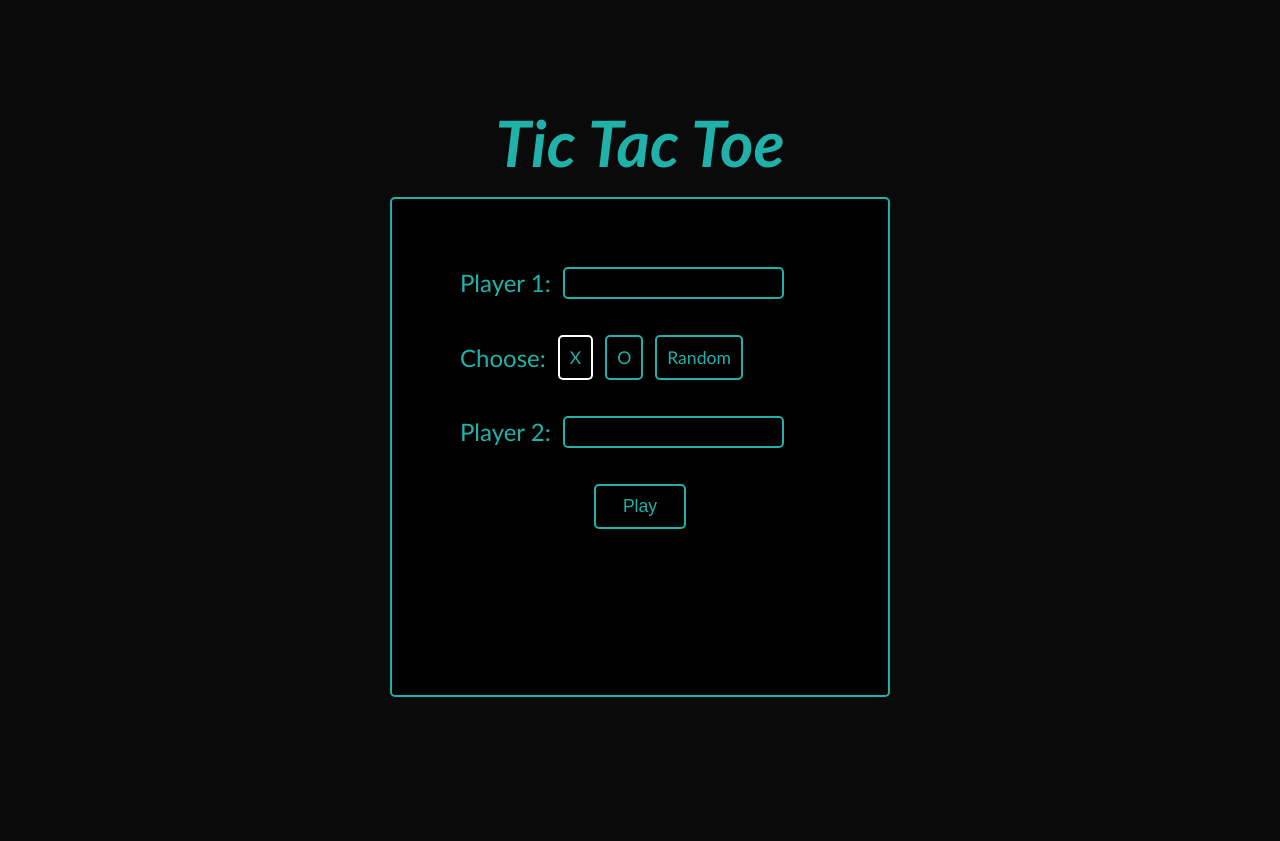
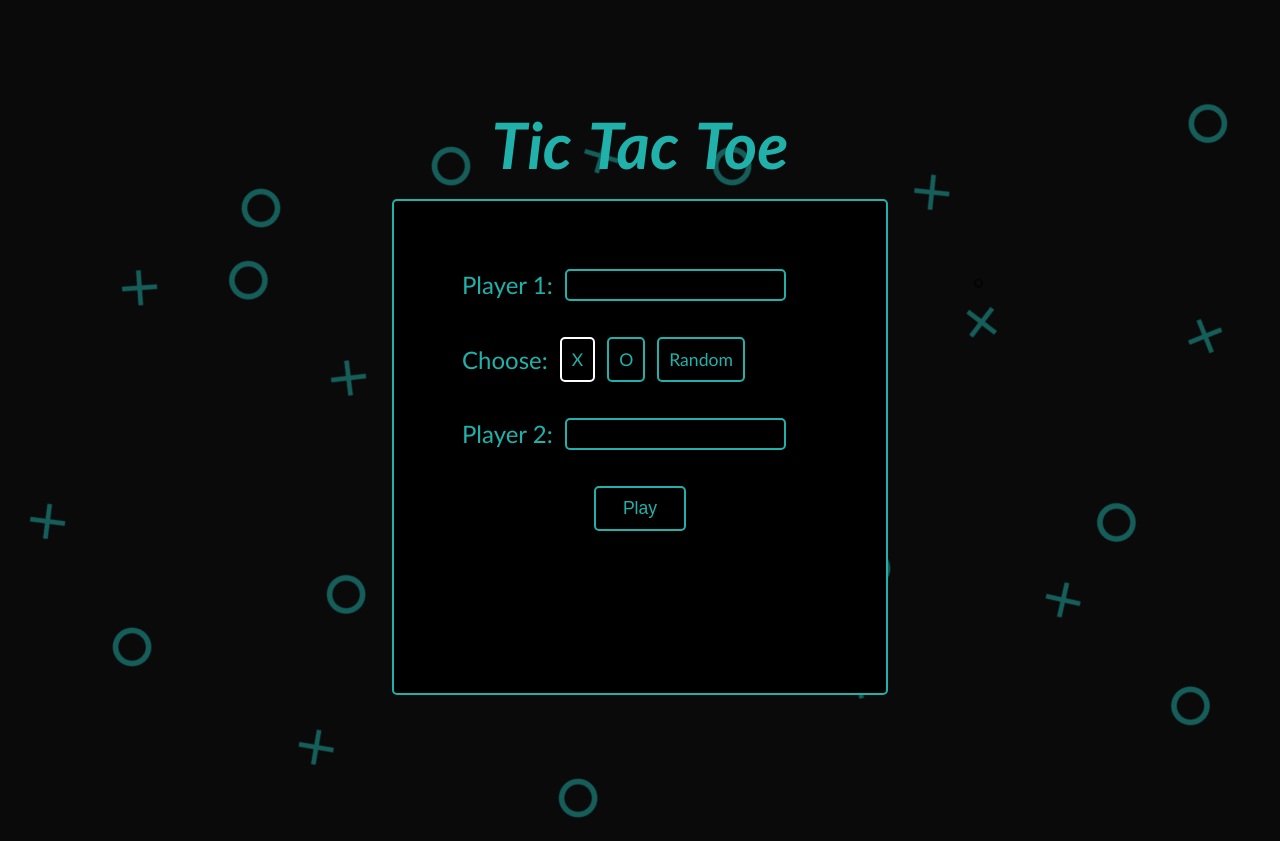
Before and after one commit to DragicevicS/tic-tac-toe, a plain HTML site: page index.html in a window 1280 px wide. Before the commit the page ends 800 px from the top, so only its background shows below. Drawn offline with Linux system fonts and the light colour scheme.

Commit message:
Add animation to the background, header and game container

```diff
--- a/game.js
+++ b/game.js
@@ -1,4 +1,4 @@
-const settings = (() => {
+const settings = (() => { // starting screen settings for adding player names and choosing symbols
 const form = document.querySelector('form');
 function switchDisplay(e) {
   const playerTurn = document.querySelector('.player-turn');
@@ -48,7 +48,8 @@ const game = () => {
   const switchPlayer = () => activePlayer = activePlayer === player[0] ? player[1] : player[0];
   const getActivePlayer = () => activePlayer;
   playerTurn.textContent = `${getActivePlayer().name}'s turn - ${getActivePlayer().playerSymbol}`;
-  for (let i=0; i < 9; i++) { // setting 9 buttons as the board
+
+  for (let i = 0; i < 9; i++) { // setting 9 buttons as the board
     const cellButton = document.createElement('button');
     cellButton.setAttribute('id', i);
     boardContainer.appendChild(cellButton);
@@ -90,7 +91,6 @@ const game = () => {
     const selectedCell = e.target.id;
     if (!selectedCell) return;
     makeMove(selectedCell);
-    console.log(player1);
   };
   boardContainer.addEventListener('click', clickHandlerBoard);
 };
--- a/index.html
+++ b/index.html
@@ -9,12 +9,16 @@
   <script src="game.js" defer></script>
 </head>
 <body>
-  <h1 class="header"><em>Tic Tac Toe</em></h1>
-  <div class="game-container">
+  <div class="header">
+  <h1 class="animate pop delay-1"><em>Tic</em></h1>
+  <h1 class="animate pop delay-2"><em>Tac</em></h1>
+  <h1 class="animate pop delay-3"><em>Toe</em></h1>
+  </div>
+  <div class="game-container animate pop delay-4">
     <form style="display: flex;">
     <div>
       <label for="player-1">Player 1:</label>
-      <input type="text" name="player-1" id="player-1" autocomplete="off">
+      <input type="text" name="player-1" id="player-1" autocomplete="off" required>
     </div>
     <div class="choose">
       <p>Choose:</p>
@@ -29,7 +33,7 @@
     </div>
     <div>
       <label for="player-2">Player 2:</label>
-      <input type="text" name="player-2" id="player-2" autocomplete="off">
+      <input type="text" name="player-2" id="player-2" autocomplete="off" required>
     </div>
     <div class="submit">
       <button type="submit" id="play">Play</button>
@@ -38,5 +42,33 @@
     <h1 class="player-turn" style="display: none;"></h1>
     <div class="board-container" style="display: none;"></div>
   </div>
+
+  <span class="floating circle" style="top:66%;left:9%;animation-delay:-0.9s;">&#9675;</span>
+  <span class="floating cross" style="top:76%;left:38%;animation-delay:-4s;">&#10005;</span>
+  <span class="floating cross" style="top:31%;left:75%;animation-delay:-0.65s;">&#10005;</span>
+  <span class="floating cross" style="top:69%;left:81%;animation-delay:-0.4s;">&#10005;</span>
+  <span class="floating circle" style="top:15%;left:32%;animation-delay:-4.1s;">&#9675;</span>
+  <span class="floating cross" style="top:13%;left:45%;animation-delay:-3.65s;">&#10005;</span>
+  <span class="floating circle" style="top:55%;left:27%;animation-delay:-2.25s;">&#9675;</span>
+  <span class="floating cross" style="top:49%;left:3%;animation-delay:-2s;">&#10005;</span>
+  <span class="floating circle" style="top:34%;left:49%;animation-delay:-1.55s;">&#9675;</span>
+  <span class="floating circle" style="top:50%;left:86%;animation-delay:-0.95s;">&#9675;</span>
+  <span class="floating circle" style="top:31%;left:16%;animation-delay:-4.8s;">&#9675;</span>
+  <span class="floating cross" style="top:21%;left:10%;animation-delay:-2.8s;">&#10005;</span>
+  <span class="floating circle" style="top:58%;left:56%;animation-delay:-2.15s;">&#9675;</span>
+  <span class="floating cross" style="top:8%;left:72%;animation-delay:-1.9s;">&#10005;</span>
+  <span class="floating cross" style="top:44%;left:25%;animation-delay:-4.45s;">&#10005;</span>
+  <span class="floating cross" style="top:77%;left:24%;animation-delay:-2.3s;">&#10005;</span>
+  <span class="floating circle" style="top:2%;left:57%;animation-delay:-1.75s;">&#9675;</span>
+  <span class="floating cross" style="top:71%;left:66%;animation-delay:-1.25s;">&#10005;</span>
+  <span class="floating cicrle" style="top:31%;left:76%;animation-delay:-0.65s;">&#9675;</span>
+  <span class="floating cross" style="top:46%;left:38%;animation-delay:-0.35s;">&#10005;</span>
+  <span class="floating circle" style="top:23%;left:63%;animation-delay:-2.1s;">&#9675;</span>
+  <span class="floating circle" style="top:81%;left:45%;animation-delay:-1.75s;">&#9675;</span>
+  <span class="floating circle" style="top:8%;left:20%;animation-delay:-1.45s;">&#9675;</span>
+  <span class="floating cross" style="top:29%;left:93%;animation-delay:-1.05s;">&#10005;</span>
+  <span class="floating circle" style="top:52%;left:68%;animation-delay:-1.95s;">&#9675;</span>
+  <span class="floating circle" style="top:81%;left:90%;animation-delay:-0.35s;">&#9675;</span>
+  <span class="floating circle" style="top:11%;left:91%;animation-delay:-0.1s;">&#9675;</span>
 </body>
 </html>
--- a/style.css
+++ b/style.css
@@ -11,13 +11,17 @@ body {
   justify-content: center;
   align-items: center;
   height: 100vh;
-  background-color: rgb(10, 10, 10);
+  background-color: #0a0a0a;
   font-family:'Trebuchet MS', 'Lucida Sans Unicode', 'Lucida Grande', 'Lucida Sans', Arial, sans-serif;
+  overflow: hidden;
 }
 
 .header {
-  font-size: 4rem;
+  display: flex;
+  gap: 0.5em;
+  font-size: 2rem;
   color: lightseagreen;
+  z-index: 1;
 }
 
 .game-container {
@@ -25,11 +29,12 @@ body {
   grid-template: 10% 1fr / 1fr;
   gap: 1em;
   padding: 2em;
-  height: 500px;
-  width: 500px;
+  height: 31em;
+  width: 31em;
   background-color: black;
   border: solid 2px lightseagreen;
   border-radius: 5px;
+  z-index: 1;
 }
 
 .player-turn {
@@ -49,6 +54,10 @@ body {
   color: lightseagreen;
 }
 
+.board-container button:hover {
+  background-color: rgb(39, 43, 42);
+}
+
 form {
   flex-direction: column;
   gap: 1.5em;
@@ -64,6 +73,11 @@ form input[type="text"] {
   color: lightseagreen;
   border: solid 2px lightseagreen;
   border-radius: 5px;
+}
+
+form input[type="text"]:hover,
+form input[type="text"]:focus {
+  background-color: rgb(39, 43, 42);
 }
 
 form div {
@@ -111,3 +125,106 @@ form div {
   border: solid 2px lightseagreen;
   border-radius: 5px;
 }
+
+#play:hover {
+  background-color: rgb(39, 43, 42);
+}
+
+/* animations */
+
+.animate.pop {
+  animation-duration: 1s;
+  animation-delay: 0.5;
+  animation-name: animate-pop;
+  animation-fill-mode: backwards;
+}
+
+@keyframes animate-pop {
+  0% {
+    opacity: 0;
+    transform: scale(0.5, 0.5);
+  }
+
+  100% {
+    opacity: 1;
+    transform: scale(1, 1);
+  }
+}
+
+.delay-1 {
+  animation-delay: 0.6s;
+  animation-timing-function: cubic-bezier(.26, .53, .74, 1.48);
+}
+
+.delay-2 {
+  animation-delay: 0.7s;
+  animation-timing-function: cubic-bezier(.26, .53, .74, 1.48);
+}
+
+.delay-3 {
+  animation-delay: 0.8s;
+  animation-timing-function: cubic-bezier(.26, .53, .74, 1.48);
+}
+
+.delay-4 {
+  animation-delay: 1s;
+}
+
+
+
+.back-shapes img {
+  opacity: 0.2;
+  position: absolute;
+  width: 1.5%;
+}
+
+.floating {
+  position: absolute;
+  animation-name: floating;
+  -webkit-animation-name: floating;
+  animation-duration: 5s;
+  -webkit-animation-duration: 5s;
+  animation-iteration-count: infinite;
+  -webkit-animation-iteration-count: infinite;
+}
+.floating.circle {
+  display: inline-block;
+  width: 39px;
+  height: 39px;
+  color: lightseagreen;
+  font-size: 4.4rem;
+  opacity: 0.5;
+}
+
+.floating.cross {
+  display: inline-block;
+  width: 35px;
+  height: 35px;
+  color: lightseagreen;
+  font-size: 3rem;
+  opacity: 0.5;
+}
+
+@keyframes floating {
+  0% {
+    transform: translateY(0%) rotate(-55deg);
+  }
+  50% {
+    transform: translateY(300%) rotate(55deg);
+  }
+  100% {
+    transform: translateY(0%) rotate(-55deg);
+  }
+}
+
+@-webkit-keyframes floating {
+  0% {
+    -webkit-transform: translateY(0%);
+  }
+  50% {
+    -webkit-transform: translateY(300%);
+  }
+  100% {
+    -webkit-transform: translateY(0%);
+  }
+}
```
